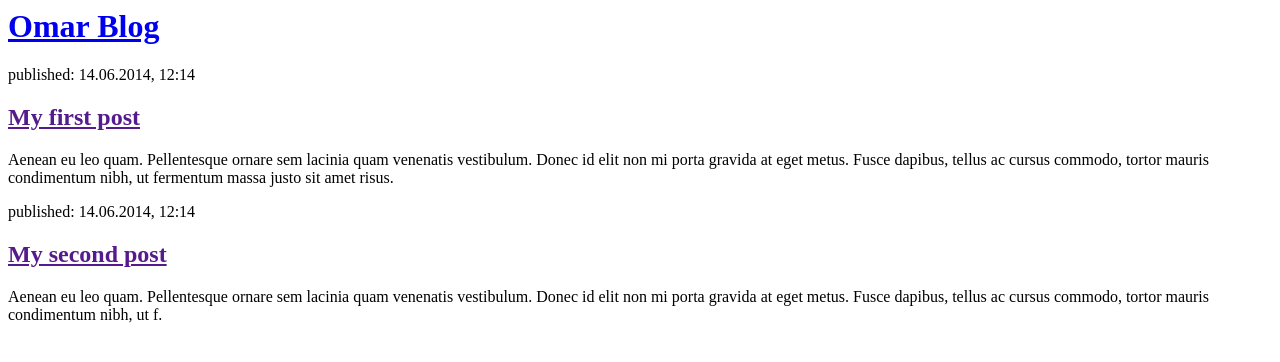
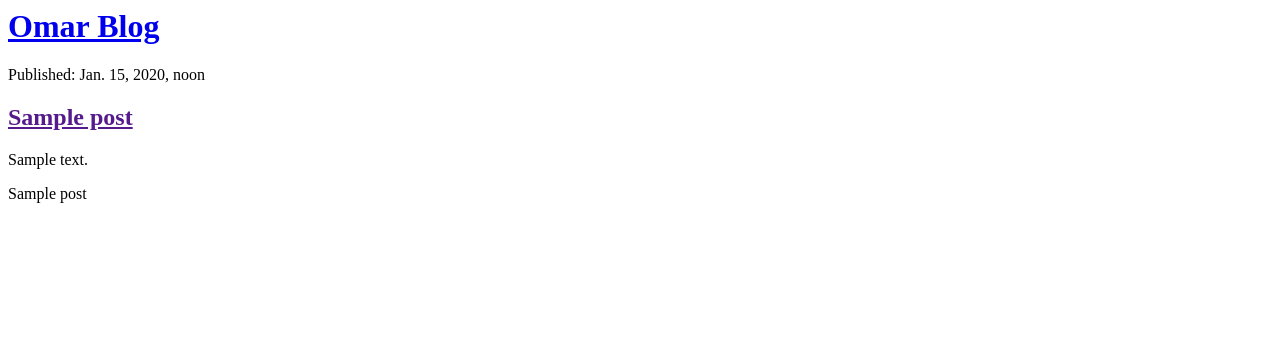
Before and after one commit to OmarEhab177/my-first-blog, a Django app: page / in a window 1280 px wide. Shown: the top 362 px of the page. Run offline with Django 3.2, Linux system fonts and the light colour scheme; tables that the repository leaves empty hold one stand-in row (values such as "Sample post").

Commit message:
modified template

```diff
--- a/blog/templates/blog/post_list.html
+++ b/blog/templates/blog/post_list.html
@@ -7,16 +7,18 @@
             <h1><a href="/">Omar Blog</a></h1>
         </div>
 
-        <div>
-            <p>published: 14.06.2014, 12:14</p>
-            <h2><a href="">My first post</a></h2>
-            <p>Aenean eu leo quam. Pellentesque ornare sem lacinia quam venenatis vestibulum. Donec id elit non mi porta gravida at eget metus. Fusce dapibus, tellus ac cursus commodo, tortor mauris condimentum nibh, ut fermentum massa justo sit amet risus.</p>
-        </div>
 
-        <div>
-            <p>published: 14.06.2014, 12:14</p>
-            <h2><a href="">My second post</a></h2>
-            <p>Aenean eu leo quam. Pellentesque ornare sem lacinia quam venenatis vestibulum. Donec id elit non mi porta gravida at eget metus. Fusce dapibus, tellus ac cursus commodo, tortor mauris condimentum nibh, ut f.</p>
-        </div>
+            {%for post in posts%}
+                <div>
+                    <p>Published: {{post.created_date}}</p>
+                    <h2><a href="">{{post.title}}</a></h2>
+                    <p>{{ post.text|linebreaksbr}}</p>
+                </div>
+                {{post}}<br>
+            {%endfor%}
+
+
+
+
     </body>
 </html>
--- a/blog/views.py
+++ b/blog/views.py
@@ -1,6 +1,8 @@
 from django.shortcuts import render
-
+from django.utils import timezone
+from .models import Post
 # Create your views here.
 
 def post_list(request):
-    return render(request, 'blog/post_list.html', {})
+    posts = Post.objects.filter(created_date__lte=timezone.now()).order_by('created_date')
+    return render(request, 'blog/post_list.html', {'posts':posts})
```
